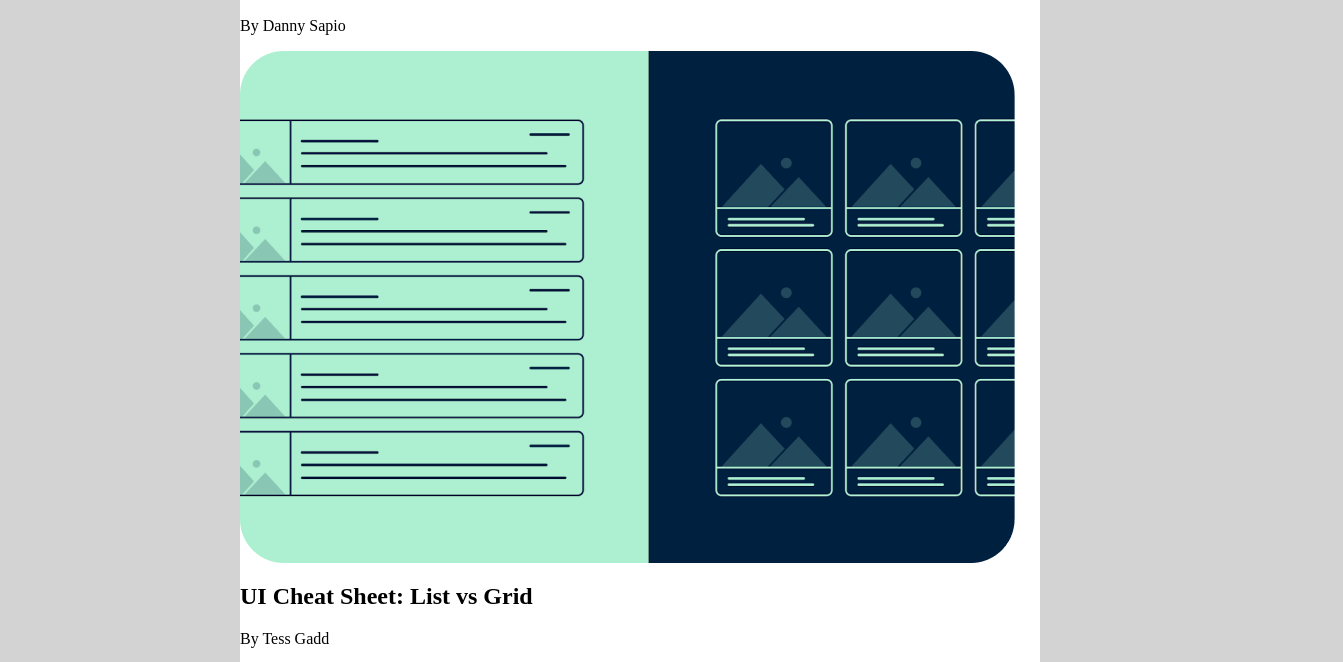
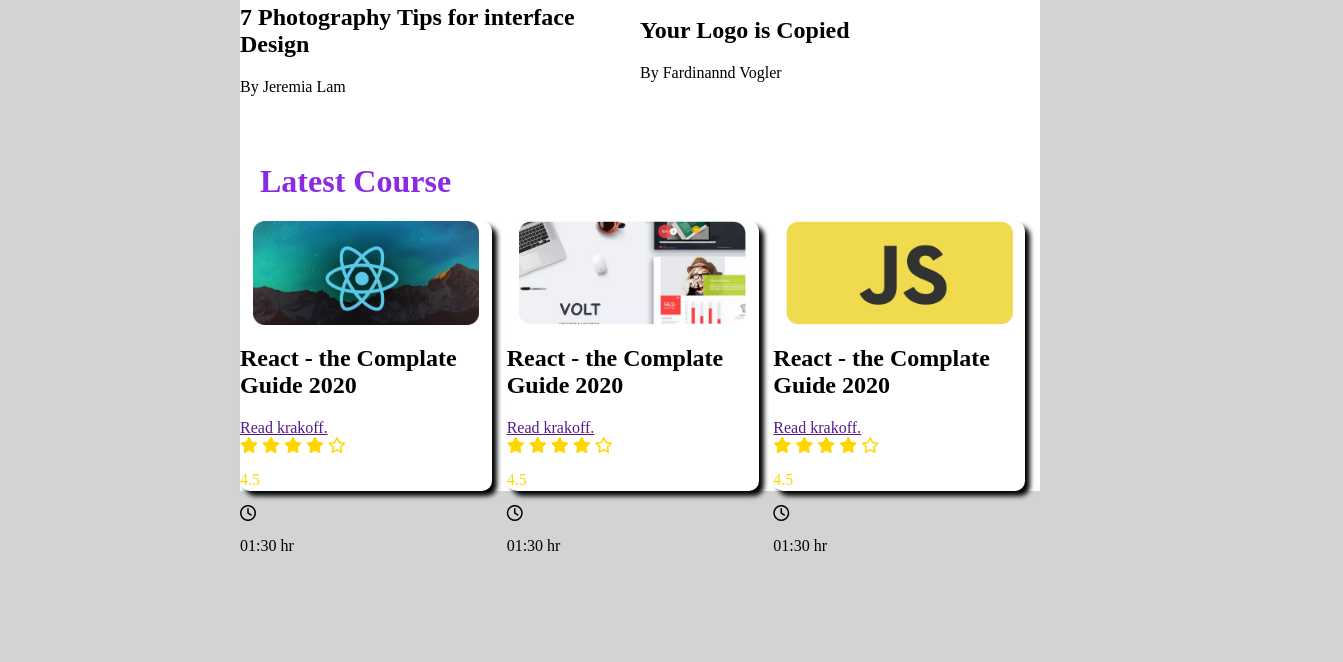
Before and after one commit to mnalambd09/leader-board-css3, a plain HTML site: page index.html in a window 1280 px wide. Shown: the part 985-1647 px from the top of the page, 1343 px wide, since content can reach past the window. After the commit the page ends 1540 px from the top, so only its background shows below. Drawn offline with Linux system fonts and the light colour scheme.

Commit message:
3rd commit

```diff
--- a/index.html
+++ b/index.html
@@ -5,6 +5,7 @@
     <meta name="viewport" content="width=device-width, initial-scale=1.0">
     <title>Leader Board</title>
     <link rel="stylesheet" href="style.css">
+    <script src="https://kit.fontawesome.com/37b7533e37.js" crossorigin="anonymous"></script>
     <style>
 
     </style>
@@ -20,7 +21,7 @@
         </ul>
     </nav>
     <main>
-        <h1>Top player</h1>
+        <h1 class="player-title">Top player</h1>
         <div class="top-players">
             <div class="top-player">
                 <div class="player"><img src="images/players/player-1.png" alt=""></div>
@@ -48,7 +49,7 @@
             </div>
         </div>
         <hr>
-        <h1>Top Blog</h1>
+        <h1 class="player-title">Top Blog</h1>
         <div class="top-blogs">
             <div class="top-blog">
                 <div class="blog-img"><img src="images/blogs/blog-1.png" alt=""></div>
@@ -79,7 +80,7 @@
                 </div>
             </div>
         </div>
-        <h1>Latest Course</h1>
+        <h1 class="player-title">Latest Course</h1>
         <div class="latest-course">
             <div class="course-card">
                 <div class="course-img">
@@ -90,15 +91,15 @@
                     <a href="">Read krakoff.</a>
                 </div>
                 <div class="rating">
-                    <i class="fas fa-accessible-icon    "></i>
-                    <i class="fas fa-accessible-icon    "></i>
-                    <i class="fas fa-accessible-icon    "></i>
-                    <i class="fas fa-accessible-icon    "></i>
-                    <i class="fas fa-accessible-icon    "></i>
+                    <i class="fa-solid fa-star"></i>
+                    <i class="fa-solid fa-star"></i>
+                    <i class="fa-solid fa-star"></i>
+                    <i class="fa-solid fa-star"></i>
+                    <i class="fa-regular fa-star"></i>
                     <p>4.5</p>
                 </div>
                 <div class="clock">
-                    <i class="fas fa-accessible-icon    "></i>
+                    <i class="fa-regular fa-clock"></i>
                     <p>01:30 hr</p>
                 </div>
             </div>
@@ -111,15 +112,15 @@
                     <a href="">Read krakoff.</a>
                 </div>
                 <div class="rating">
-                    <i class="fas fa-accessible-icon    "></i>
-                    <i class="fas fa-accessible-icon    "></i>
-                    <i class="fas fa-accessible-icon    "></i>
-                    <i class="fas fa-accessible-icon    "></i>
-                    <i class="fas fa-accessible-icon    "></i>
+                    <i class="fa-solid fa-star"></i>
+                    <i class="fa-solid fa-star"></i>
+                    <i class="fa-solid fa-star"></i>
+                    <i class="fa-solid fa-star"></i>
+                    <i class="fa-regular fa-star"></i>
                     <p>4.5</p>
                 </div>
                 <div class="clock">
-                    <i class="fas fa-accessible-icon    "></i>
+                    <i class="fa-regular fa-clock"></i>
                     <p>01:30 hr</p>
                 </div>
             </div>
@@ -132,15 +133,15 @@
                     <a href="">Read krakoff.</a>
                 </div>
                 <div class="rating">
-                    <i class="fas fa-accessible-icon    "></i>
-                    <i class="fas fa-accessible-icon    "></i>
-                    <i class="fas fa-accessible-icon    "></i>
-                    <i class="fas fa-accessible-icon    "></i>
-                    <i class="fas fa-accessible-icon    "></i>
+                    <i class="fa-solid fa-star"></i>
+                    <i class="fa-solid fa-star"></i>
+                    <i class="fa-solid fa-star"></i>
+                    <i class="fa-solid fa-star"></i>
+                    <i class="fa-regular fa-star"></i>
                     <p>4.5</p>
                 </div>
                 <div class="clock">
-                    <i class="fas fa-accessible-icon    "></i>
+                    <i class="fa-regular fa-clock"></i>
                     <p>01:30 hr</p>
                 </div>
             </div>
--- a/style.css
+++ b/style.css
@@ -33,6 +33,11 @@ main{
     width: 57px;
     height: 57px;
 }
+.player-title{
+    color: blueviolet;
+    margin-left: 20px;
+    padding-top: 30px;
+}
 .top-players{
     display: grid;
     grid-template-columns: repeat(3, 1fr);
@@ -52,3 +57,48 @@ main{
 .player-name{
     margin-left: 20px;
 }
+hr{
+    width: 90%;
+    margin:30px;
+    mar
+}
+.top-blogs{
+    display: grid;
+    grid-template-columns: repeat(2, 1fr);
+    justify-content:center;
+    align-items:center;
+}
+.top-blog{
+
+}
+.blog-img{
+    width:177px;
+    height:177px;
+}
+.blog-img img{
+    width: 100%;
+}
+.latest-course{
+    display: grid;
+    grid-template-columns: repeat(3, 1fr);
+}
+.course-card{
+    border-radius: 10px;
+    box-shadow: 5px 5px 5px black;
+    width: 252px;
+    height: 270px;
+
+}
+.course-img{
+    width: 100%;
+    height: 104px;
+    display: flex;
+    justify-content: center;
+}
+.course-img img{
+    width: 90%;
+
+}
+.rating{
+    color: gold;
+}
```
